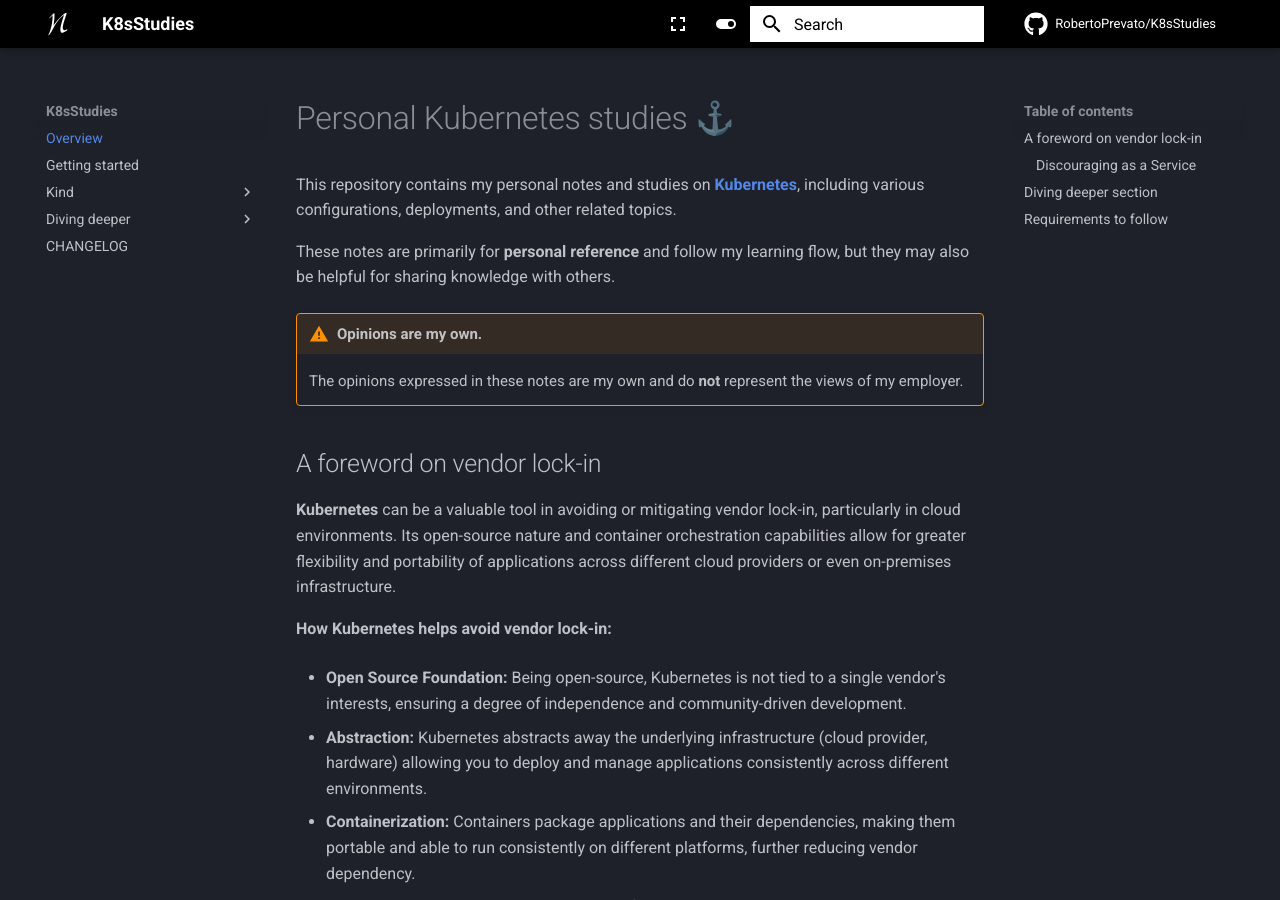
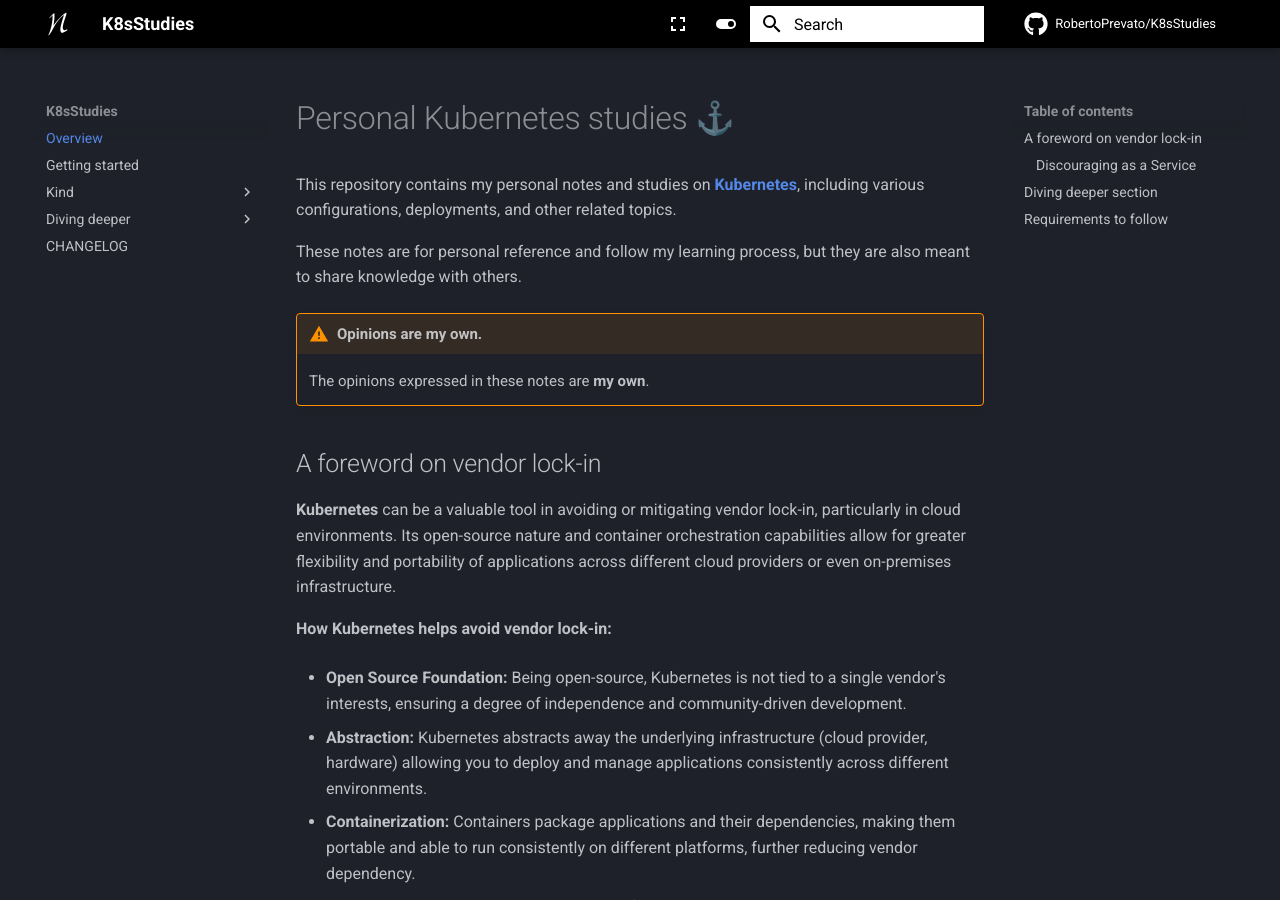
Before and after one commit to RobertoPrevato/K8sStudies, an MkDocs documentation site: the page built from docs/index.md, in a window 1280 px wide and 900 px high. Built offline with MkDocs 1.6.1 and Material for MkDocs 9.7.7, drawn with Linux system fonts in a browser that asks for light colours; comment, search, counter and statistics services are not loaded.

Commit message:
Correct disclaimers text

```diff
--- a/docs/index.md
+++ b/docs/index.md
@@ -8,14 +8,13 @@
 [**Kubernetes**](https://kubernetes.io/), including various configurations, deployments,
 and other related topics.
 
-These notes are primarily for **personal reference** and follow my learning flow,
-but they may also be helpful for sharing knowledge with others.
+These notes are for personal reference and follow my learning process, but they are
+also meant to share knowledge with others.
 
 /// admonition | Opinions are my own.
     type: warning
 
-The opinions expressed in these notes are my own and do **not** represent the views of
-my employer.
+The opinions expressed in these notes are **my own**.
 
 ///
 
```
Also changed, not shown: README.md (+3 -4 lines).
